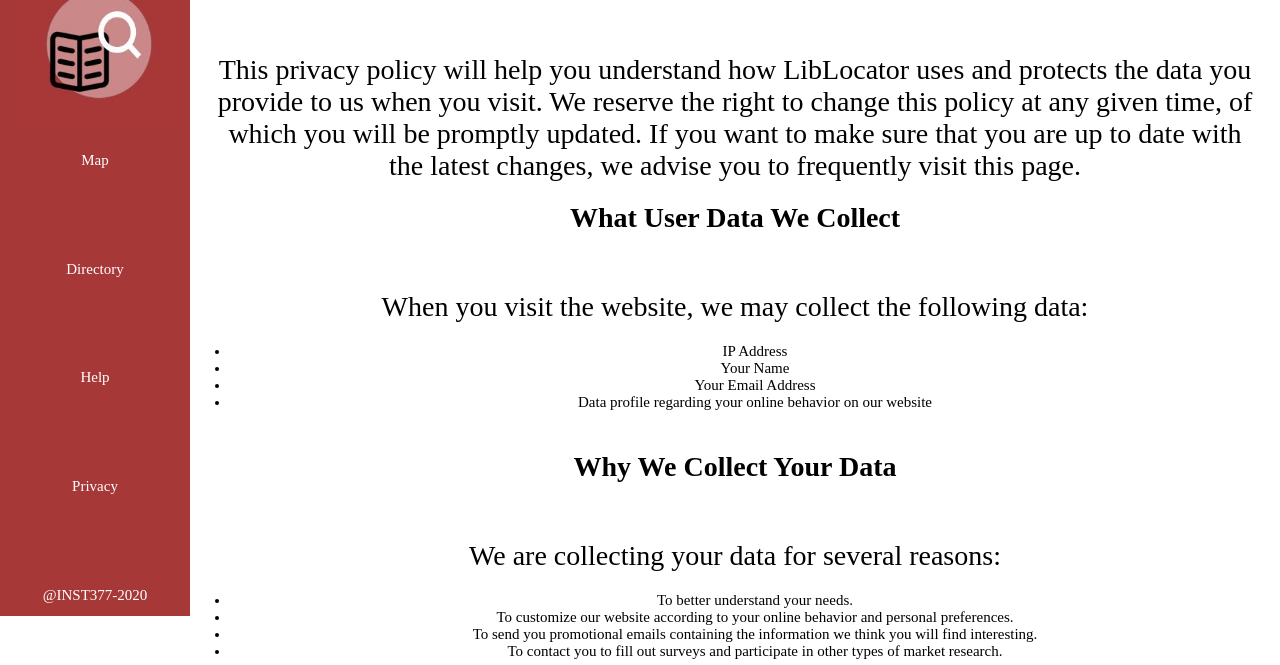
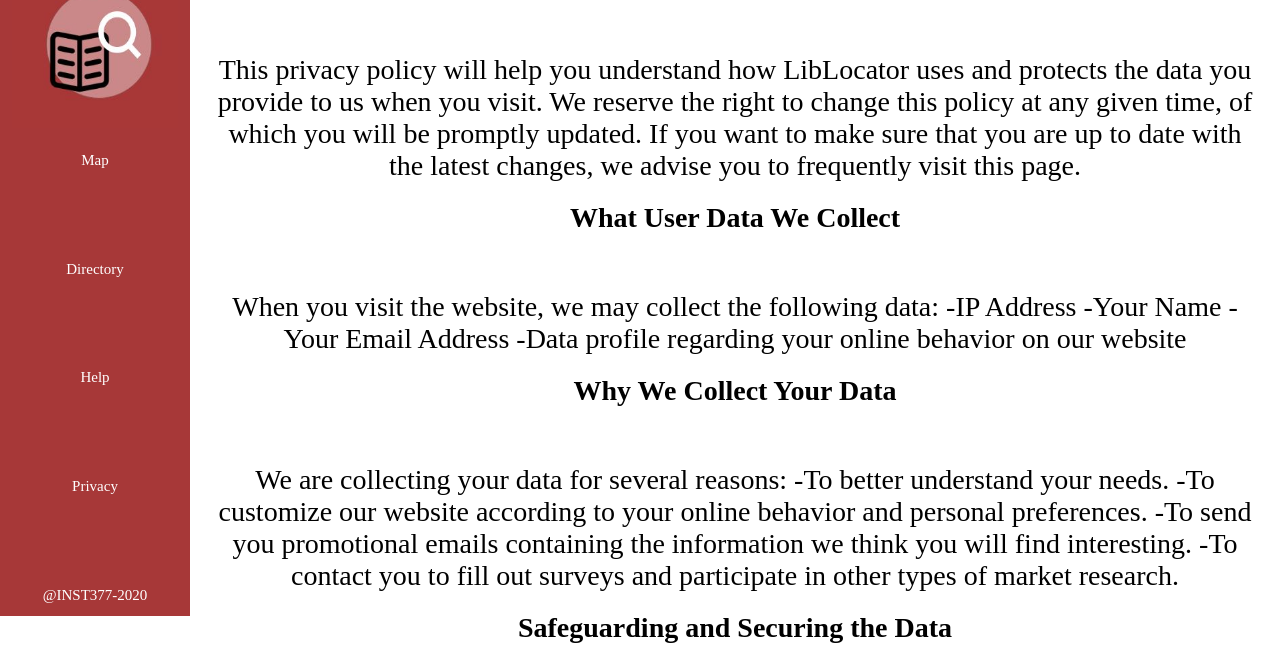
Before and after one commit to Olasunbo/inst377team5.github.io, a website: page group_project/public/pages/privacy.html in a window 1280 px wide. Shown: the part 135-800 px from the top of the page. Drawn offline with nearby package versions, Linux system fonts and the light colour scheme.

Commit message:
Update privacy.html

```diff
--- a/group_project/public/pages/privacy.html
+++ b/group_project/public/pages/privacy.html
@@ -34,26 +34,26 @@
       <p><b>What User Data We Collect</b></p><br>
       <p>
         When you visit the website, we may collect the following data:
-        <ul>
-          <li>IP Address</li>
-          <li>Your Name</li>
-          <li>Your Email Address</li>
-          <li>Data profile regarding your online behavior on our website</li>
-        </ul>
+
+          -IP Address
+          -Your Name
+          -Your Email Address
+          -Data profile regarding your online behavior on our website
+
       </p>
 
       <p><b>Why We Collect Your Data</b></p><br>
       <p>
         We are collecting your data for several reasons:
-        <ul>
-          <li>To better understand your needs.</li>
-          <li>To customize our website according to your online behavior and personal preferences.</li>
-          <li>To send you promotional emails containing the information we think you will find interesting.</li>
-          <li>To contact you to fill out surveys and participate in other types of market research.</li>
-        </ul>
+
+        -To better understand your needs.
+        -To customize our website according to your online behavior and personal preferences.
+        -To send you promotional emails containing the information we think you will find interesting.
+        -To contact you to fill out surveys and participate in other types of market research.
+
       </p>
 
-      <p><b>Why We Collect Your Data</b></p><br>
+      <p><b>Safeguarding and Securing the Data</b></p><br>
       <p>LibLocator is committed to securing your data and keeping it confidential. [name] has done all in its power to prevent data
         theft, unauthorized access, and disclosure by implementing the latest technologies and software, which help us safeguard all the information we collect online.
       </p>
```
